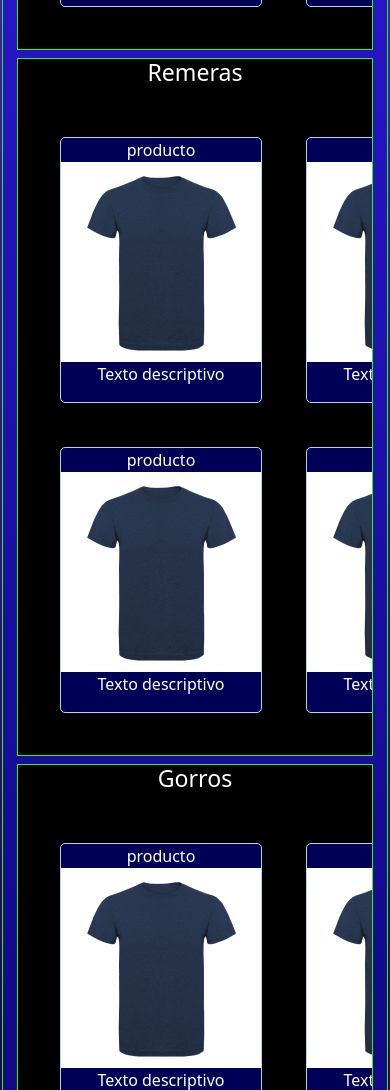
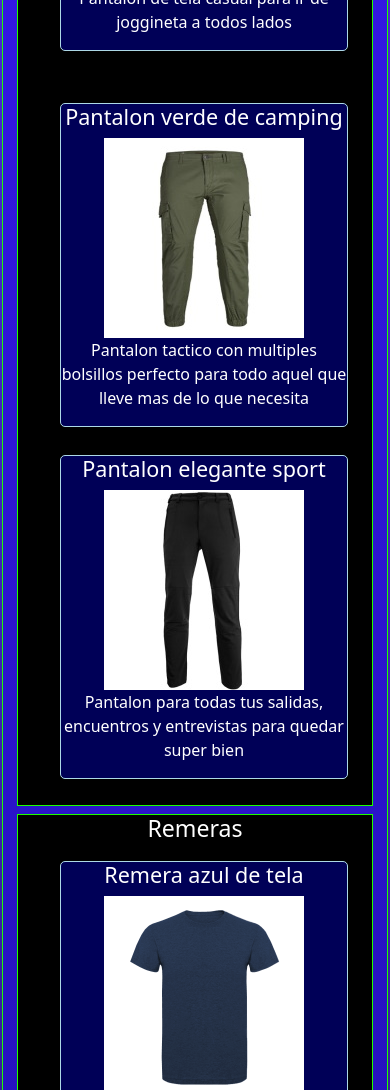
Before and after one commit to MonvaFNK/tienda-de-indumentaria, a website: page paginas/categorias.html in a window 390 px wide. Shown: the part 910-2000 px from the top of the page. Drawn offline with nearby package versions, Linux system fonts and the light colour scheme.

Commit message:
Agregado responsiveness para tablet en todas las paginas, pagina de categorias terminada y overall mejoras al responsive

```diff
--- a/paginas/categorias.html
+++ b/paginas/categorias.html
@@ -66,30 +66,30 @@
                         <ul class="categorias__lista--contenedor">
                             <li class="categorias__lista--itemproducto">
                                 <div class="categorias__lista--items">
-                                    producto
-                                    <img src="../recursos/remera-azul.png"/>
-                                    <p> Texto descriptivo </p>
+                                    <h4>Pantalon Sport negro</h4>
+                                    <img src="../recursos/pantalon1.png"/>
+                                    <p> Pantalon de sports negro termico para las actividades mas extremas</p>
                                 </div>
                             </li>
                             <li class="categorias__lista--itemproducto">
                                 <div class="categorias__lista--items">
-                                    producto
-                                    <img src="../recursos/remera-azul.png"/>
-                                    <p> Texto descriptivo </p>
+                                    <h4>Pantalon de tela gris</h4>
+                                    <img src="../recursos/pantalon2.jpg"/>
+                                    <p> Pantalon de tela casual para ir de joggineta a todos lados </p>
                                 </div>
                             </li>
                             <li class="categorias__lista--itemproducto">
                                 <div class="categorias__lista--items">
-                                    producto
-                                    <img src="../recursos/remera-azul.png"/>
-                                    <p> Texto descriptivo </p>
+                                    <h4>Pantalon verde de camping</h4>
+                                    <img src="../recursos/pantalon3.jpg"/>
+                                    <p> Pantalon tactico con multiples bolsillos perfecto para todo aquel que lleve mas de lo que necesita </p>
                                 </div>
                             </li>
                             <li class="categorias__lista--itemproducto">
                                 <div class="categorias__lista--items">
-                                    producto
-                                    <img src="../recursos/remera-azul.png"/>
-                                    <p> Texto descriptivo </p>
+                                    <h4>Pantalon elegante sport</h4>
+                                    <img src="../recursos/pantalon4.jpg"/>
+                                    <p> Pantalon para todas tus salidas, encuentros y entrevistas para quedar super bien </p>
                                 </div>
                             </li>
                         </ul>
@@ -101,30 +101,30 @@
                     <ul class="categorias__lista--contenedor">
                         <li class="categorias__lista--itemproducto">
                             <div class="categorias__lista--items">
-                                producto
+                                <h4>Remera azul de tela</h4>
                                 <img src="../recursos/remera-azul.png"/>
-                                <p> Texto descriptivo </p>
+                                <p> Remera azul de tela lavable de muy buena calidad</p>
                             </div>
                         </li>
                         <li class="categorias__lista--itemproducto">
                             <div class="categorias__lista--items">
-                                producto
-                                <img src="../recursos/remera-azul.png"/>
-                                <p> Texto descriptivo </p>
+                                <h4>Remera roja de tela</h4>
+                                <img src="../recursos/remera-roja.png"/>
+                                <p> Remera roja de tela lavable de muy buena calidad</p>
                             </div>
                         </li>
                         <li class="categorias__lista--itemproducto">
                             <div class="categorias__lista--items">
-                                producto
-                                <img src="../recursos/remera-azul.png"/>
-                                <p> Texto descriptivo </p>
+                                <h4>Remera violeta de tela</h4>
+                                <img src="../recursos/remera-violeta.png"/>
+                                <p> Remera violeta de tela lavable de muy buena calidad</p>
                             </div>
                         </li>
                         <li class="categorias__lista--itemproducto">
                             <div class="categorias__lista--items">
-                                producto
-                                <img src="../recursos/remera-azul.png"/>
-                                <p> Texto descriptivo </p>
+                                Remera negra de tela</h4>
+                                <img src="../recursos/remera-negra.png"/>
+                                <p> Remera violeta de tela lavable de muy buena calidad</p>
                             </div>
                         </li>
                     </ul>
@@ -136,65 +136,65 @@
                     <ul class="categorias__lista--contenedor">
                         <li class="categorias__lista--itemproducto">
                             <div class="categorias__lista--items">
-                                producto
-                                <img src="../recursos/remera-azul.png"/>
-                                <p> Texto descriptivo </p>
+                                <h4>Gorro blanco de safari</h4>
+                                <img src="../recursos/Gorro1.jpg"/>
+                                <p> Un gorro blanco que te protegera del sol en 360° ideal para dias de excursion</p>
                             </div>
                         </li>
                         <li class="categorias__lista--itemproducto">
                             <div class="categorias__lista--items">
-                                producto
-                                <img src="../recursos/remera-azul.png"/>
-                                <p> Texto descriptivo </p>
+                                <h4>Gorro deportivo blanco</h4>
+                                <img src="../recursos/Gorro2.jpg"/>
+                                <p> Un gorro blanco para todos tus dias de deportes </p>
                             </div>
                         </li>
                         <li class="categorias__lista--itemproducto">
                             <div class="categorias__lista--items">
-                                producto
-                                <img src="../recursos/remera-azul.png"/>
-                                <p> Texto descriptivo </p>
+                                <h4>Gorro de lana negro</h4>
+                                <img src="../recursos/Gorro3.jpg"/>
+                                <p> Te protegera del frio en los inviernos mas helados </p>
                             </div>
                         </li>
                         <li class="categorias__lista--itemproducto">
                             <div class="categorias__lista--items">
-                                producto
-                                <img src="../recursos/remera-azul.png"/>
-                                <p> Texto descriptivo </p>
+                                <h4>Gorro de lana blanco </h4>
+                                <img src="../recursos/Gorro4.jpg"/>
+                                <p> Un gorro de lana estilo skater para esos dias que no te queres peinar </p>
                             </div>
                         </li>
                     </ul>
             </div>
         </div>
         <div class="categorias__lista--productos">
-            <h3>Sacos</h3>
+            <h3>Camperas</h3>
                 <div>
                     <ul class="categorias__lista--contenedor">
                         <li class="categorias__lista--itemproducto">
                             <div class="categorias__lista--items">
-                                producto
-                                <img src="../recursos/remera-azul.png"/>
-                                <p> Texto descriptivo </p>
+                                <h4>Campera de invierno negra</h4>
+                                <img src="../recursos/campera1.jpg"/>
+                                <p> Campera invernal rellena de plumas </p>
                             </div>
                         </li>
                         <li class="categorias__lista--itemproducto">
                             <div class="categorias__lista--items">
-                                producto
-                                <img src="../recursos/remera-azul.png"/>
-                                <p> Texto descriptivo </p>
+                                <h4>Campera deportiva negra</h4>
+                                <img src="../recursos/campera2.jpg"/>
+                                <p> Esta campera te acompañara en tus partidos mas frios </p>
                             </div>
                         </li>
                         <li class="categorias__lista--itemproducto">
                             <div class="categorias__lista--items">
-                                producto
-                                <img src="../recursos/remera-azul.png"/>
-                                <p> Texto descriptivo </p>
+                                <h4>Campera deportiva gris y blanca</h4>
+                                <img src="../recursos/campera3.jpg"/>
+                                <p> Campera gris y blanca lavable de tela </p>
                             </div>
                         </li>
                         <li class="categorias__lista--itemproducto">
                             <div class="categorias__lista--items">
-                                producto
-                                <img src="../recursos/remera-azul.png"/>
-                                <p> Texto descriptivo </p>
+                                <h4>Campera elegante sport blanca negra y verde</h4>
+                                <img src="../recursos/campera4.jpg"/>
+                                <p> Esta campera te acompañara a tus eventos mas alocados </p>
                             </div>
                         </li>
                     </ul>
@@ -206,30 +206,30 @@
                 <ul class="categorias__lista--contenedor">
                     <li class="categorias__lista--itemproducto">
                         <div class="categorias__lista--items">
-                            producto
-                            <img src="../recursos/remera-azul.png"/>
-                            <p> Texto descriptivo </p>
+                            <h4>Buzo blanco termico</h4>
+                            <img src="../recursos/buzo1.jpg"/>
+                            <p> Este buzo termico te servira para todas esas salidas en las que el frio no pueda detenerte </p>
                         </div>
                     </li>
                     <li class="categorias__lista--itemproducto">
                         <div class="categorias__lista--items">
-                            producto
-                            <img src="../recursos/remera-azul.png"/>
-                            <p> Texto descriptivo </p>
+                            <h4>Buzo deportivo gris</h4>
+                            <img src="../recursos/buzo2.jpg"/>
+                            <p> Este buzo va a darte toda la comodidad de la tela y todo el calor de un buen buzo </p>
                         </div>
                     </li>
                     <li class="categorias__lista--itemproducto">
                         <div class="categorias__lista--items">
-                            producto
-                            <img src="../recursos/remera-azul.png"/>
-                            <p> Texto descriptivo </p>
+                            <h4>Buzo azul deportivo</h4>
+                            <img src="../recursos/buzo3.jpg"/>
+                            <p> Un buzo para todas aquellas salidas que tiran para un poco mas </p>
                         </div>
                     </li>
                     <li class="categorias__lista--itemproducto">
                         <div class="categorias__lista--items">
-                            producto
-                            <img src="../recursos/remera-azul.png"/>
-                            <p> Texto descriptivo </p>
+                            <h4>Buzo elegante gris</h4>
+                            <img src="../recursos/buzo4.jpg"/>
+                            <p> Un buzo que te hara resaltar entre el publico </p>
                         </div>
                     </li>
                 </ul>
--- a/sass/_header.scss
+++ b/sass/_header.scss
@@ -25,12 +25,17 @@
         text-shadow: -1px -1px 0 #000, 1px -1px 0 #000, -1px 1px 0 #000, 1px 1px 0 #000;
     }
     &__navbar{
+        display:flex;
+        justify-content: right;
+        align-content: right;
+        margin-right: .5rem;
         width: 100%;
         background-color: rgb(75, 75, 161);
     }
     &__navbar--button{
         background-color: rgb(75, 75, 161);
         color: $subtitles;
+
     }
     &__navegacion{
         display: flex;
--- a/sass/style.scss
+++ b/sass/style.scss
@@ -235,8 +235,8 @@ $oferta__ropa:(
     }
     &__contenedor{
         display: grid;
-        grid-template-rows: repeat(2, 1fr);
-        grid-template-columns: repeat(2, 1fr);
+        grid-template-rows: 1fr;
+        grid-template-columns: repeat(4, 1fr);
     }
     &__items--texto{
         text-align: center;
@@ -327,7 +327,6 @@ $oferta__ropa:(
 }
 
 /* pagina de "categorias" */
-/* Imagenes placeholder */
 
 .categorias{
     display: flex;
@@ -360,9 +359,9 @@ $oferta__ropa:(
     }
     &__lista--contenedor{
         display: grid;
-        grid-template-columns: 1fr 1fr 1fr 1fr;
-        padding-block: 2rem;
-        background-color: transparent;
+        grid-template-rows: 1fr;
+        grid-template-columns: repeat(4, 1fr);
+        gap: 8px;
     }
     &__lista--items{
         display:flex;
@@ -374,6 +373,7 @@ $oferta__ropa:(
         border: 1px solid $box-outline;
         border-radius: 5px;
         background-color: $box-insidecolor;
+        max-width: 18rem;
     }
     &__lista--itemproducto{
         display:flex;
@@ -382,15 +382,56 @@ $oferta__ropa:(
         padding: 0.5rem;
     }
 }
-/* Media Queries */
-@media (max-width: 45.75em){
-    .header__navegacion--links{
-        margin-left: .5rem;
-        margin-right: .5rem;
-        min-width: 5rem;
+
+/* Media Query Tablet */
+@media (max-width: 51.875em){
+    .inicio__productos--contenedor{
+        grid-template-rows: repeat(3, 1fr);
+        grid-template-columns: 1fr;
+        max-width: 24rem;
     }
 }
-@media (max-width: 45.75em){
+@media (max-width: 51.875em){
+    .productos__contenedor{
+        display: grid;
+        grid-template-rows: repeat(2, 1fr);
+        grid-template-columns: repeat(2, 1fr);
+        gap: 8px;
+    }
+}
+@media (max-width: 51.875em){
+    .ofertas__items{
+        width: 90%;
+        height: 100%;
+    }
+}
+@media (max-width: 51.875em){
+    .categorias__lista--contenedor{
+        display: grid;
+        grid-template-rows: repeat(2, 1fr);
+        grid-template-columns: repeat(2, 1fr);
+        gap: 8px;
+    }
+}
+@media (max-width: 51.875em){
+    .ofertas__contenedor{
+        display: grid;
+        grid-template-rows: repeat(2, 1fr);
+        grid-template-columns: repeat(2, 1fr);
+        gap: 8px;
+    }
+}
+@media (max-width: 51.875em){
+    .inicio__productos--contenedor{
+        display: grid;
+        grid-template-rows: repeat(2, 1fr);
+        grid-template-columns: repeat(2, 1fr);
+        gap: 8px;
+    }
+}
+/* Media Queries Mobile*/
+
+@media (max-width: 25em){
     .productos__contenedor{
         display:grid;
         gap: 1.5rem;
@@ -400,32 +441,23 @@ $oferta__ropa:(
         overflow:hidden;
     }
 }
-@media (max-width: 45.75em){
+@media (max-width: 25em){
     .ofertas__items{
         width: 90%;
         height: 100%;
     }
 }
-@media (max-width: 45.75em){
+@media (max-width: 25em){
     .categorias__lista--contenedor{
-        display:grid;
-        gap: 1.5rem;
-        grid-template-columns: 1fr 1fr;
-        padding-block: 2rem;
-        margin: 0 auto;
-        overflow:hidden;
+        display: grid;
+        grid-template-rows: repeat(4, 1fr);
+        grid-template-columns: 1fr;
+        gap: 8px;
     }
 }
-@media (max-width: 45.75em){
+@media (max-width: 25em){
     .ofertas__contenedor{
         grid-template-rows: repeat(4, 1fr);
         grid-template-columns: 1fr;
     }
 }
-@media (max-width: 45.75em){
-    .inicio__productos--contenedor{
-        grid-template-rows: repeat(3, 1fr);
-        grid-template-columns: 1fr;
-        max-width: 24rem;
-    }
-}
```
Also changed, not shown: css/estilos.css, recursos/Gorro1.jpg (added), recursos/Gorro2.jpg (added), recursos/Gorro3.jpg (added), recursos/Gorro4.jpg (added), recursos/buzo1.jpg (added), recursos/buzo2.jpg (added), recursos/buzo3.jpg (added), recursos/buzo4.jpg (added), recursos/campera1.jpg (added), recursos/campera2.jpg (added), recursos/campera3.jpg (added), recursos/campera4.jpg (added), recursos/pantalon1.png (added), 3 more files.
